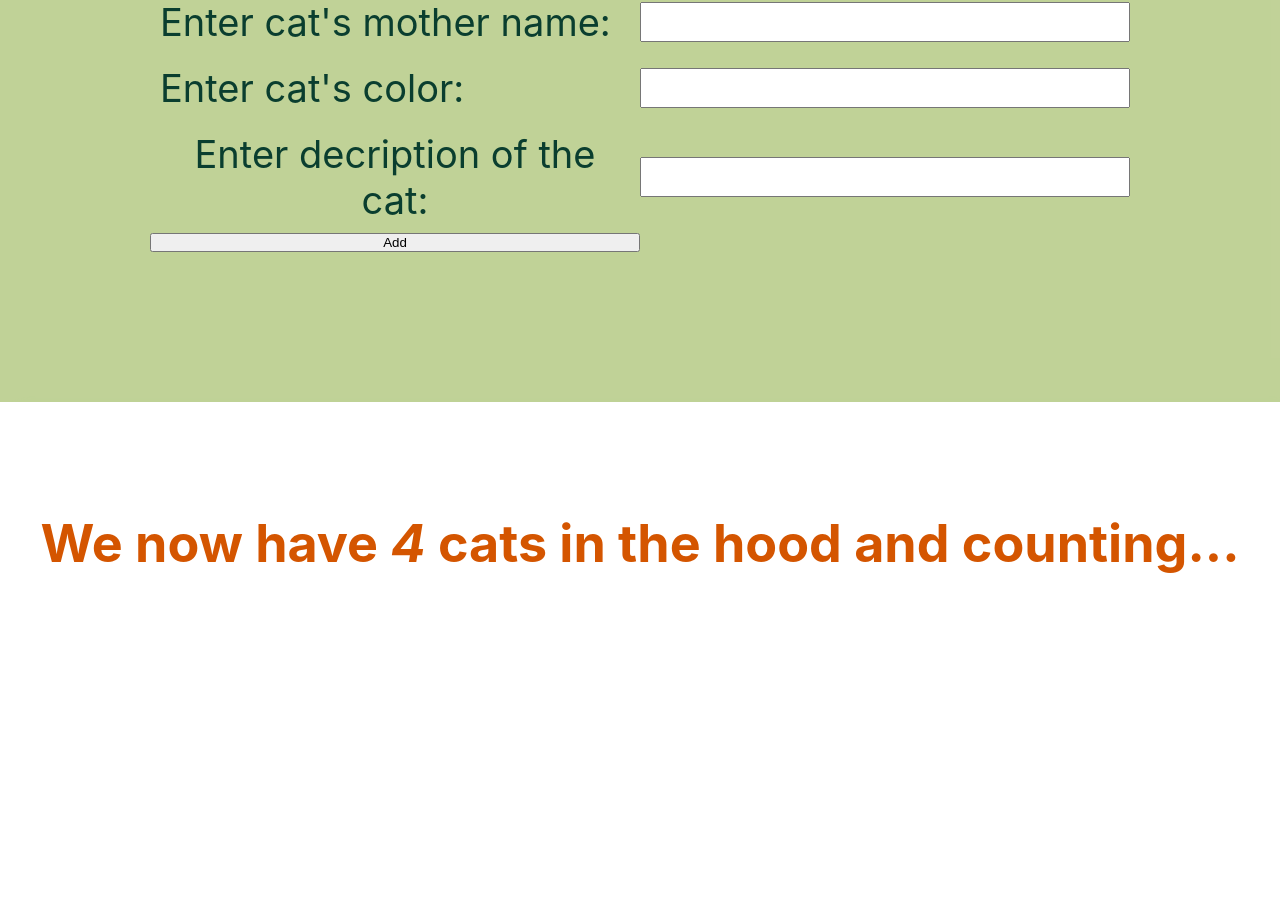
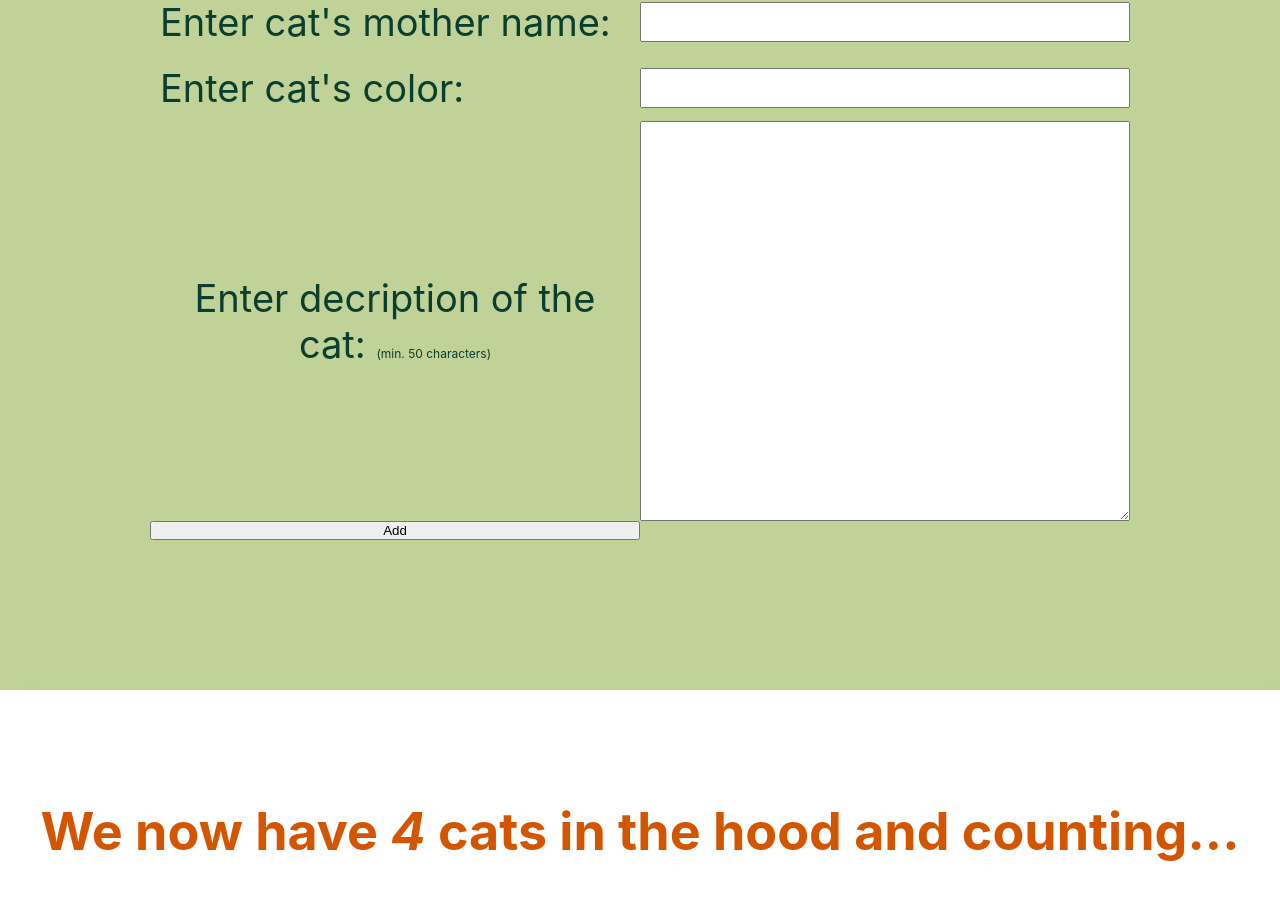
Before and after one commit to SenseiZarkoDukic/cats-from-the-hood, a React (Create React App) app: page / in a window 1280 px wide. Shown: the part 3199-4098 px from the top of the page. Built offline with nearby package versions, Linux system fonts and the light colour scheme.

Commit message:
Input of AddNewCat form description cahnged to textarea to it can have more lines of text, also changed the size of area, and limited to minimum of 50 characters so design will not be crushed.

```diff
--- a/src/App.js
+++ b/src/App.js
@@ -338,13 +338,20 @@ function AddNewCat({ newIdNumber, onNewIdNumber, onAddNewCat, allCats }) {
           value={color}
           onChange={(e) => setColor(e.target.value)}
         ></input>
-        <label className="form-cats-entry">Enter decription of the cat: </label>
-        <input
-          className="form-input-field"
+        <label className="form-cats-entry">
+          Enter decription of the cat:{" "}
+          <span className="min-length">(min. 50 characters)</span>{" "}
+        </label>
+        <textarea
+          minlength="50"
+          className="form-input-field form-description"
           type="text"
+          cols="40"
+          rows="5"
+          name="Text1"
           value={description}
           onChange={(e) => setDescription(e.target.value)}
-        ></input>
+        ></textarea>
         <button>Add</button>
       </form>
     </div>
--- a/src/index.css
+++ b/src/index.css
@@ -335,3 +335,11 @@ article {
 .form-input-field {
   height: 40px;
 }
+
+.min-length {
+  font-size: 1.2rem;
+}
+
+.form-description {
+  height: 40rem;
+}
```
